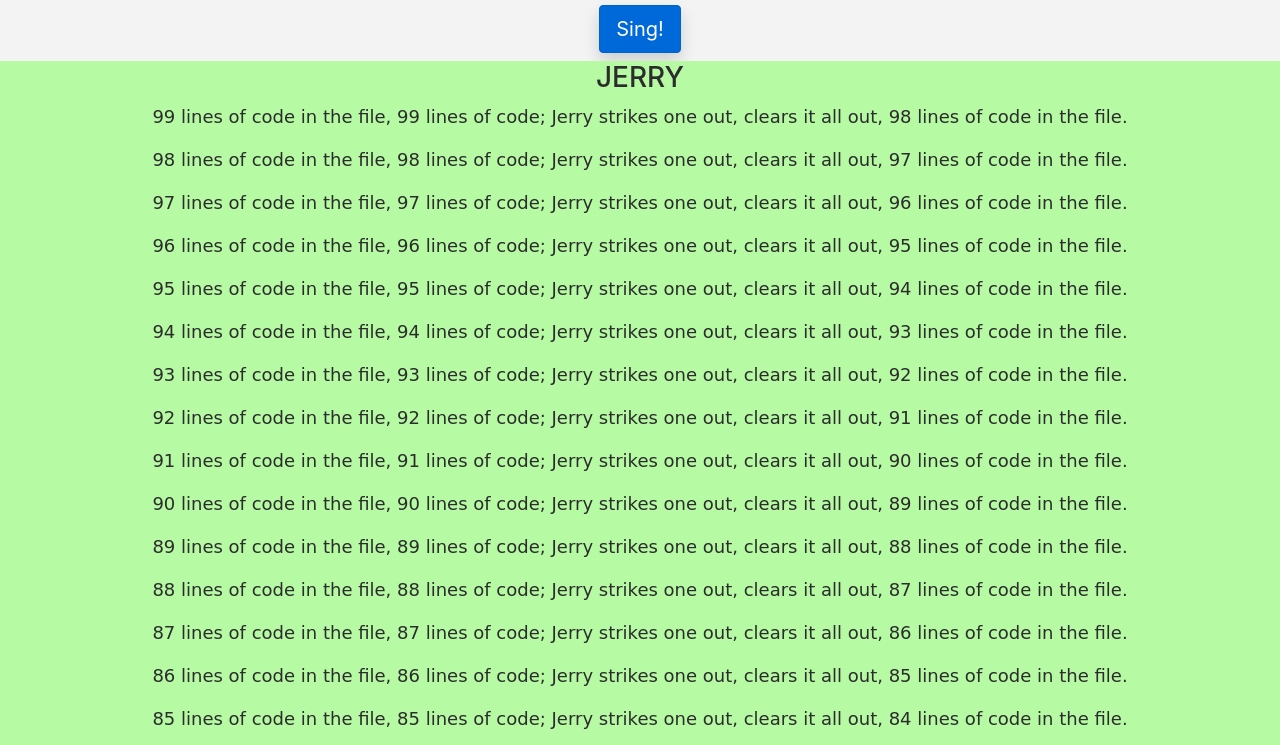
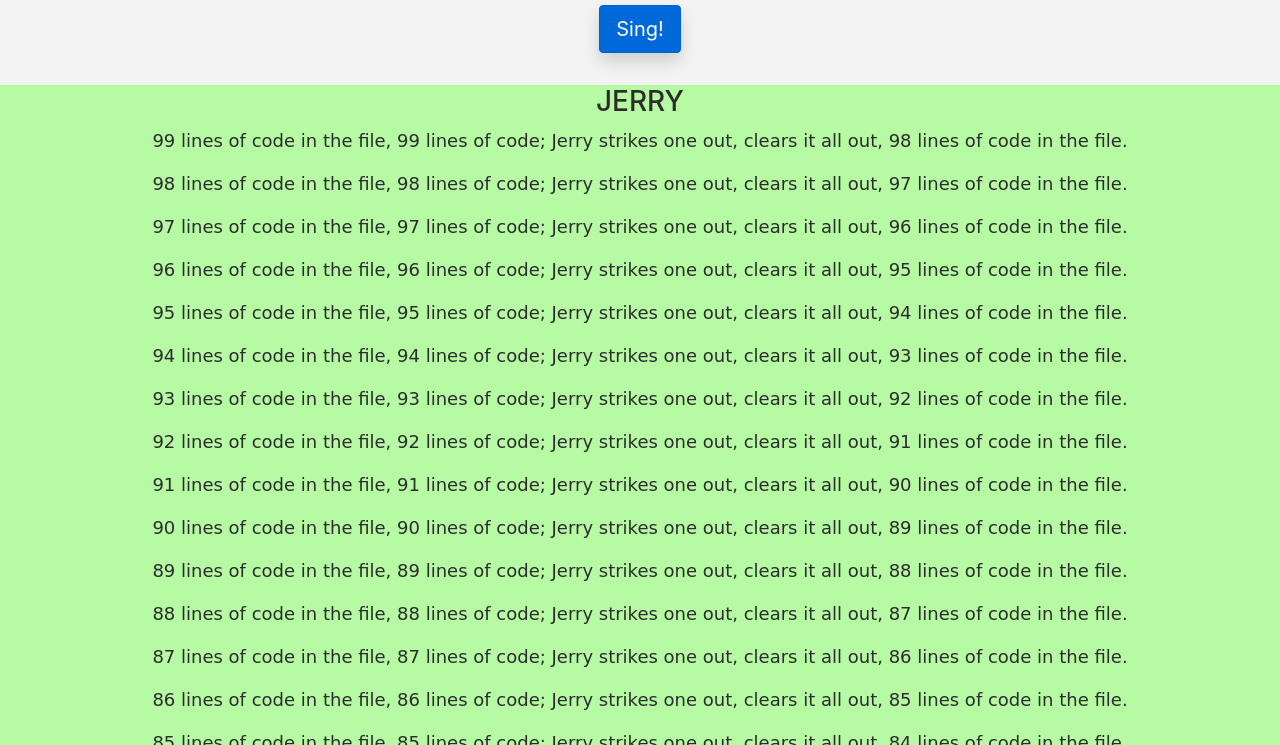
Before and after one commit to georgevernie/99LinesPart2, a plain HTML site: page index.html in a window 1280 px wide. Both pictures are taken after a click on the button "Sing!". Shown: the part 51-796 px from the top of the page. Drawn offline with nearby package versions, Linux system fonts and the light colour scheme.

Commit message:
99 Lines of Code Lab Part 2

```diff
--- a/app.css
+++ b/app.css
@@ -4,16 +4,16 @@ body{
 }
 /* Styles all elements within friend.*/
 .friend{
-    margin-top: 8px;
+    margin-top: 2rem;
     background-color: rgb(182, 251, 164);
     color: rgb(44, 44, 44);
 }
-/*Selects and styles the friends names*/
+/*Selects and styles h3s with friend*/
 .friend > h3{
     text-transform: uppercase;
     text-align: center;
 }
-/*Selects and styles the song lines*/
+/*Selects and styles the paragraphs within friend*/
 .friend > p{
     font-size:large;
     font-family:cursive, serif;
```
